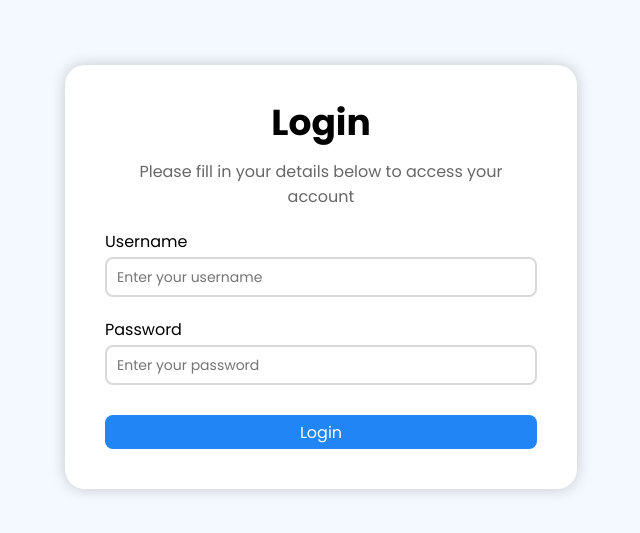
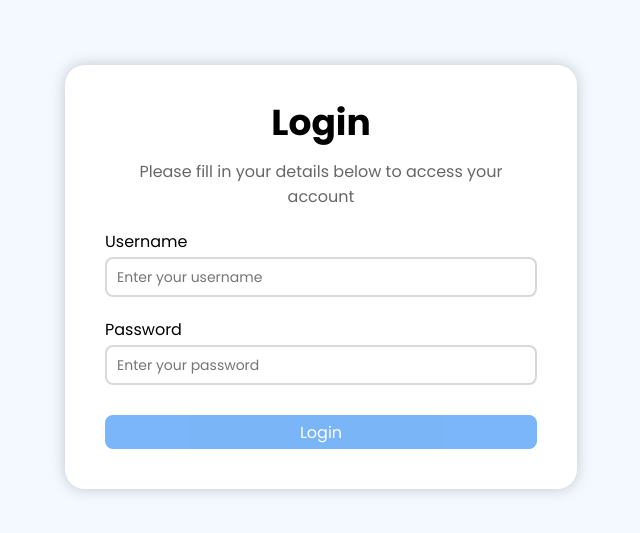
Before and after one commit to tlhalesebaeng/testmaker-frontend, a React (Vite) app: page /login in a window 1280 px wide. Shown: the part 123-656 px from the top of the page, without its empty margins (319-959 px from the left). Built offline with nearby package versions, Linux system fonts and the light colour scheme.

Commit message:
Disable the button when there is an empty input field

```diff
--- a/src/features/auth/login/Login.jsx
+++ b/src/features/auth/login/Login.jsx
@@ -15,6 +15,9 @@ const Login = () => {
             return newData;
         });
     };
+
+    let disableBtn = false; // Disables the submit button
+    if (!data.username || !data.password) disableBtn = true;
 
     const fields = [
         {
@@ -42,7 +45,7 @@ const Login = () => {
                     {fields.map((field) => (
                         <Input key={field.id} {...field} />
                     ))}
-                    <Button>Login</Button>
+                    <Button disabled={disableBtn}>Login</Button>
                 </Form>
             </Card>
         </div>
```
